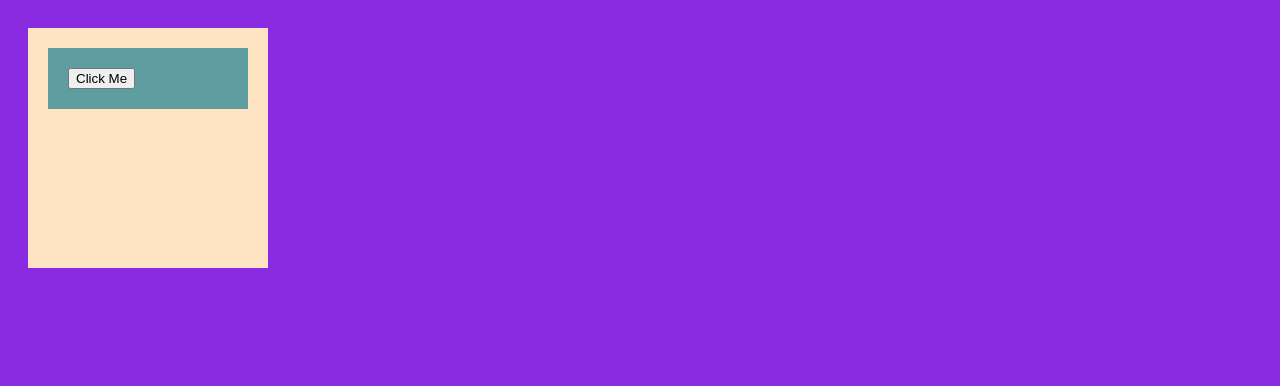
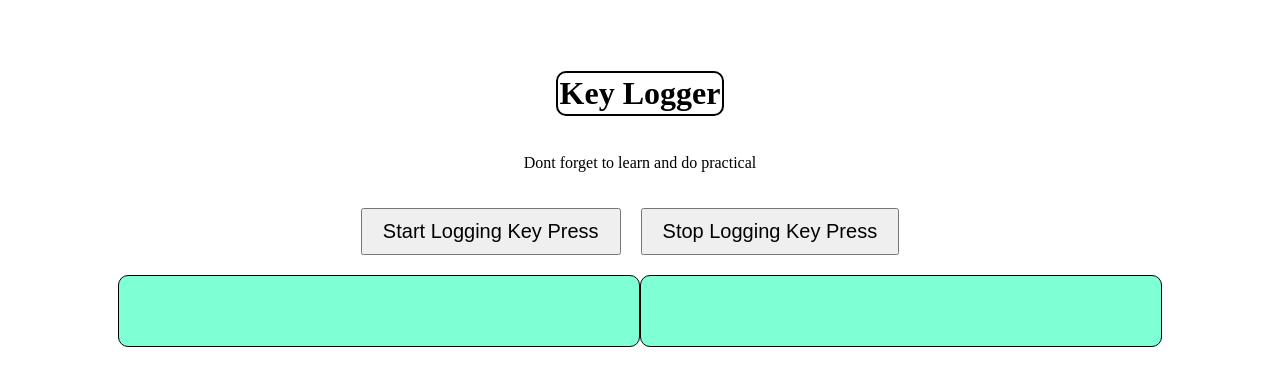
Before and after one commit to SRathoreVS/HTML_CSS_JS-PREP-QUICK, a plain HTML site: page JAVASCRIPT/index.html in a window 1280 px wide. Drawn offline with Linux system fonts and the light colour scheme.

Commit message:
keyLogger

```diff
--- a/JAVASCRIPT/index.html
+++ b/JAVASCRIPT/index.html
@@ -36,7 +36,7 @@
 
       }
     </style> -->
-     <style>
+    <!-- <style>
       body {
         padding: 20px;
         background-color: blueviolet;
@@ -52,7 +52,39 @@
         background-color: cadetblue;
         display: block;
       }
-    </style>
+    </style>  -->
+  <style>
+    .container{
+      display: flex;
+      flex-direction: column;
+      align-items: center;
+      margin-top: 50px;
+    }
+
+    #log , #state {
+      width: 500px;
+      height: 50px;
+      border: 1px solid black;
+      padding: 10px;
+      font-size: 20px;
+      text-align: center;
+      margin-top: 20px;
+      background-color: aquamarine;
+      border-radius: 10px;
+    }
+    .button-container {
+      display: flex;
+      flex-direction: row;
+    }
+
+    button {
+      font-size: 20px;
+      padding: 10px 20px;
+      margin-top: 20px;
+      margin-right: 20px;
+    }
+  </style>
+
   </head>
   <body>
     <!-- <div> Top 5 Sigma
@@ -86,13 +118,27 @@
     <br />
     <button id="btn">color Change</button> -->
 
-
+    <!--
     <div>
       <span>
         <button>Click Me</button>
       </span>
+    </div> -->
+
+    <div class="container">
+      <h1 style="border: 2px solid black; padding: 2px; border-radius: 10px">
+        Key Logger
+      </h1>
+      <p>Dont forget to learn and do practical</p>
+      <div class="button-container">
+        <button id="start-btn">Start Logging Key Press</button>
+        <button id="stop-btn">Stop Logging Key Press</button>
+      </div>
+      <div class="button-container">
+        <div id="log"></div>
+        <div id="state"></div>
+      </div>
     </div>
-
 
     <!-- <script src="script.js"></script> -->
     <!-- <script src="script2.js"></script> -->
@@ -100,7 +146,8 @@
     <!-- <script src="traversal.js"></script> -->
     <!-- <script src="annimationDom.js"></script> -->
     <!-- <script src="event.js"></script> -->
-     <!-- <script src="bubbling.js"></script> -->
-      <script src="delegation.js"></script>
+    <!-- <script src="bubbling.js"></script> -->
+    <!-- <script src="delegation.js"></script> -->
+    <script src="keyLogger.js"></script>
   </body>
 </html>
--- /dev/null
+++ b/JAVASCRIPT/keyLogger.js
@@ -0,0 +1,27 @@
+const logDiv = document.getElementById("log");
+const stateDiv = document.getElementById("state");
+
+const startBtn = document.getElementsById("start-btn");
+const stopBtn = document.getElementsById("stop-btn");
+
+startBtn.addEventListener("click", () => {
+  document.addEventListener("keydown", (e) => {
+    logDiv.textContent = `Key ${e.key} pressed down`;
+    stateDiv.textContent = `Key is down`;
+  });
+  document.addEventListener("keyup", (e) => {
+    logDiv.textContent = `Key ${e.key} pressed Up`;
+    stateDiv.textContent = `Key is up`;
+  });
+});
+
+stopBtn.addEventListener("click", () => {
+  document.removeEventListener("keydown", (e) => {
+    logDiv.textContent = `Key ${e.key} pressed down`;
+    stateDiv.textContent = `Key is down`;
+  });
+  document.addEventListener("keyup", (e) => {
+    logDiv.textContent = "";
+    stateDiv.textContent = " ";
+  });
+});
```
